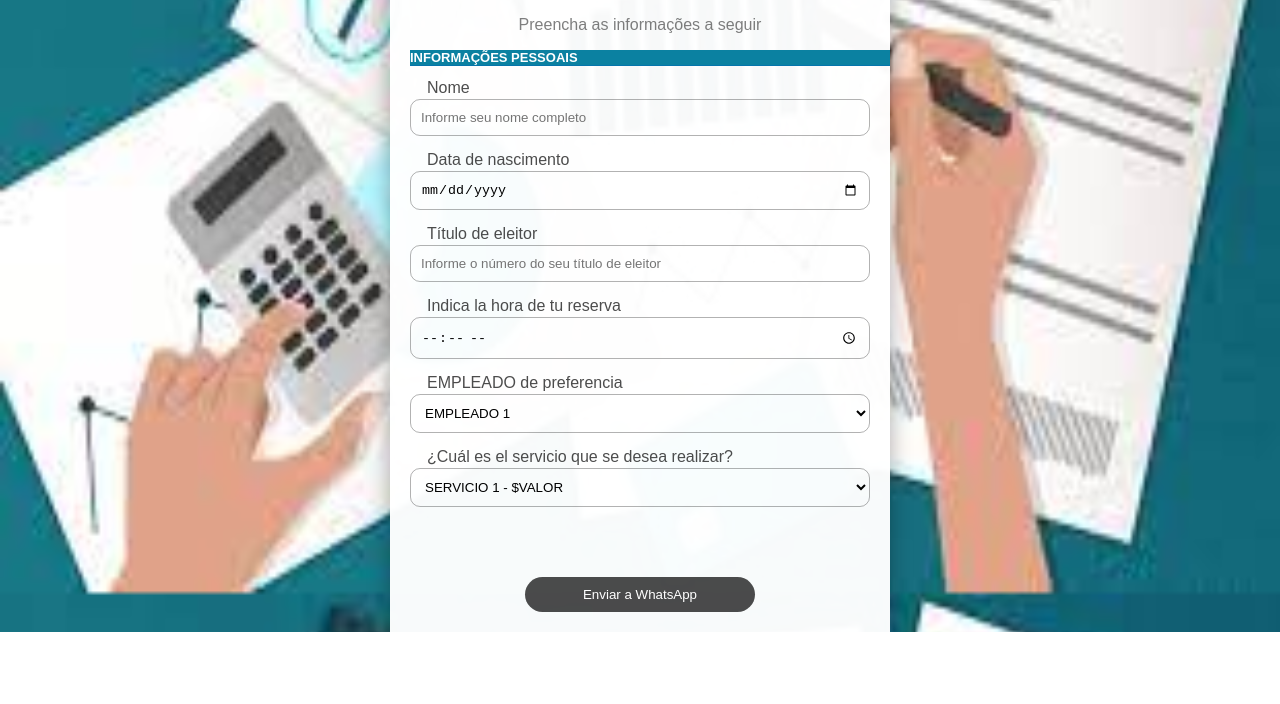
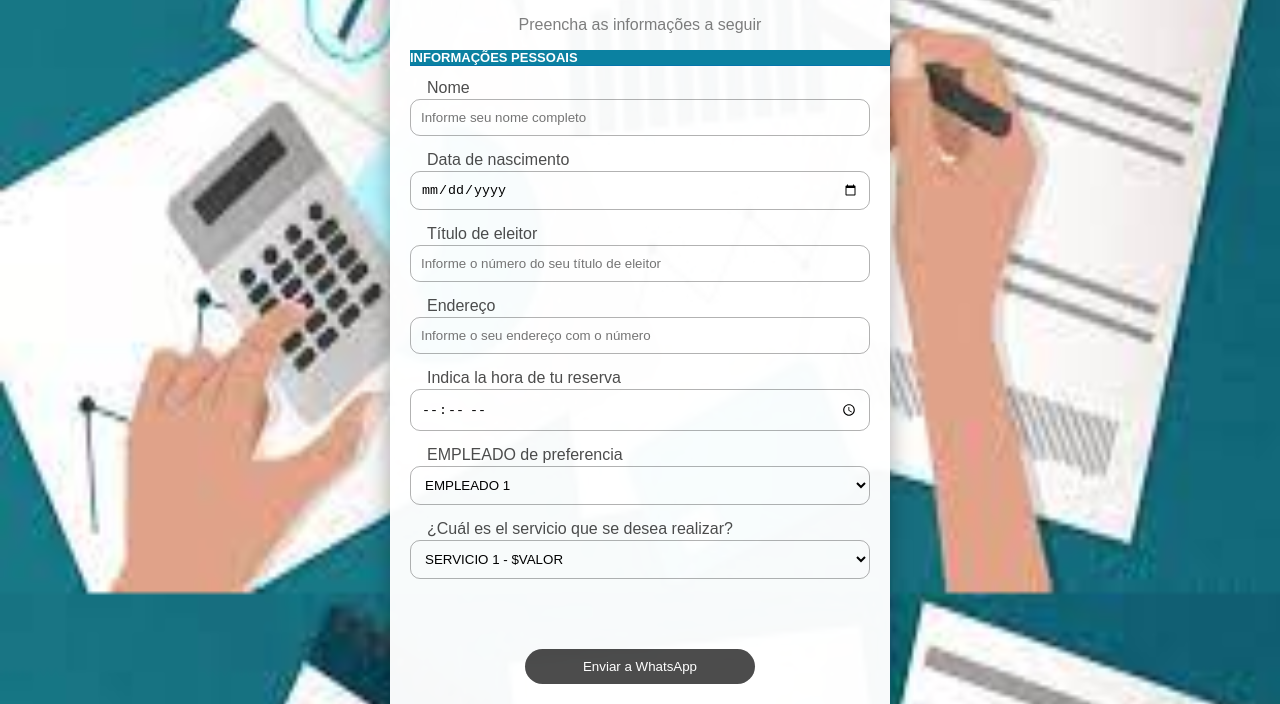
Before and after one commit to ivanpereiracp/Formularios, a plain HTML site: page index.html in a window 1280 px wide. Shown: the part 207-911 px from the top of the page. Before the commit the page ends 839 px from the top, so only its background shows below. Drawn offline with Linux system fonts and the light colour scheme.

Commit message:
Update index.html

```diff
--- a/index.html
+++ b/index.html
@@ -50,6 +50,14 @@
         placeholder="Informe o número do seu título de eleitor"
       />
 
+      <label for="cliente" class="formulario__label">Endereço</label>
+      <input
+        id="endereco"
+        type="text"
+        class="formulario__input"
+        placeholder="Informe o seu endereço com o número"
+      />
+
       <label for="hora" class="formulario__label"
         >Indica la hora de tu reserva</label
       >
```
